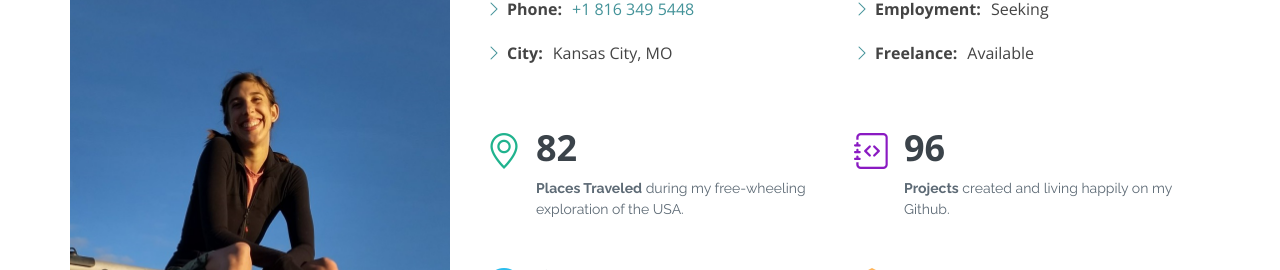
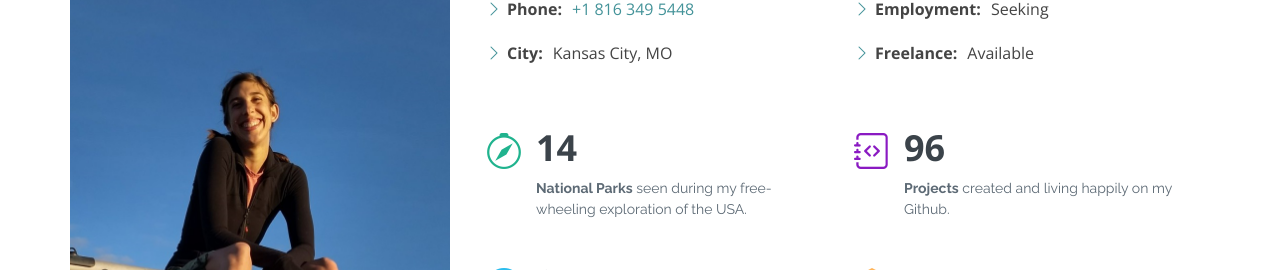
Before and after one commit to scampcoder/bootstrap-portfolio, a plain HTML site: page index.html in a window 1280 px wide. Shown: the part 1093-1363 px from the top of the page. Drawn offline with nearby package versions, Linux system fonts and the light colour scheme.

Commit message:
update stats

```diff
--- a/index.html
+++ b/index.html
@@ -115,9 +115,9 @@
               <div class="row mt-n4">
                 <div class="col-md-6 mt-5 d-md-flex align-items-md-stretch">
                   <div class="count-box">
-                    <i class="bi bi-geo-alt" style="color: #20b38e;"></i>
-                    <span data-purecounter-start="0" data-purecounter-end="82" data-purecounter-duration="1" class="purecounter"></span>
-                    <p><strong>Places Traveled</strong> during my free-wheeling exploration of the USA.</p>
+                    <i class="bi bi-compass" style="color: #20b38e;"></i>
+                    <span data-purecounter-start="0" data-purecounter-end="14" data-purecounter-duration="1" class="purecounter"></span>
+                    <p><strong>National Parks</strong> seen during my free-wheeling exploration of the USA.</p>
                   </div>
                 </div>
 
```
